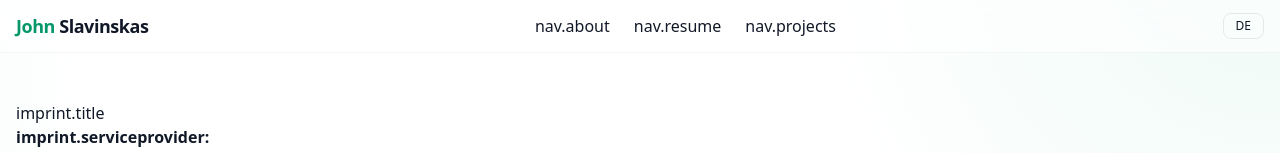
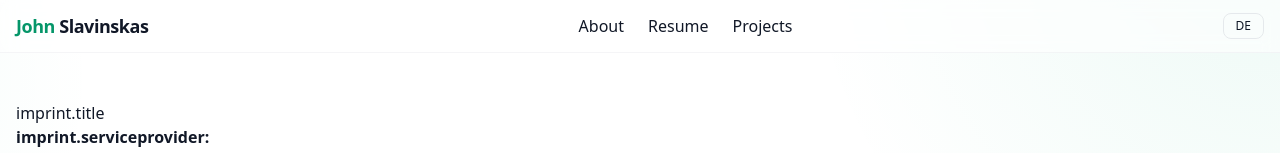
Before and after one commit to Tridude5/JohnSlavinskas, a Next.js app: page /legal/imprint in a window 1280 px wide. Shown: the top 153 px of the page. Built offline with nearby package versions, Linux system fonts and the light colour scheme.

Commit message:
Update en.ts

```diff
--- a/messages/en.ts
+++ b/messages/en.ts
@@ -1,2 +1,11 @@
-// English is the source text, so we don't need duplicates here.
-export default {} as Record<string, string>;
+// messages/en.ts
+export default {
+  // header / nav
+  "nav.about": "About",
+  "nav.resume": "Resume",
+  "nav.projects": "Projects",
+
+  // (optional: add more if your header ever uses them)
+  "nav.home": "Home",
+  "nav.contact": "Contact",
+};
```
